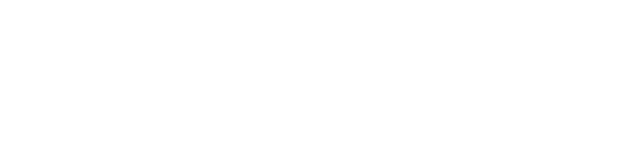
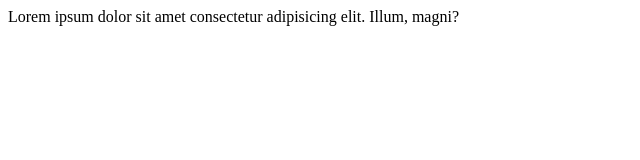
Before and after one commit to hashir098-dev/website, a plain HTML site: page index.html in a window 1280 px wide. Shown: the whole page, without its empty margins (0-640 px from the left). Drawn offline with Linux system fonts and the light colour scheme.

Commit message:
add index

```diff
--- a/index.html
+++ b/index.html
@@ -6,5 +6,6 @@
     <title>Document</title>
 </head>
 <body>
+    Lorem ipsum dolor sit amet consectetur adipisicing elit. Illum, magni?
 </body>
 </html>
```
